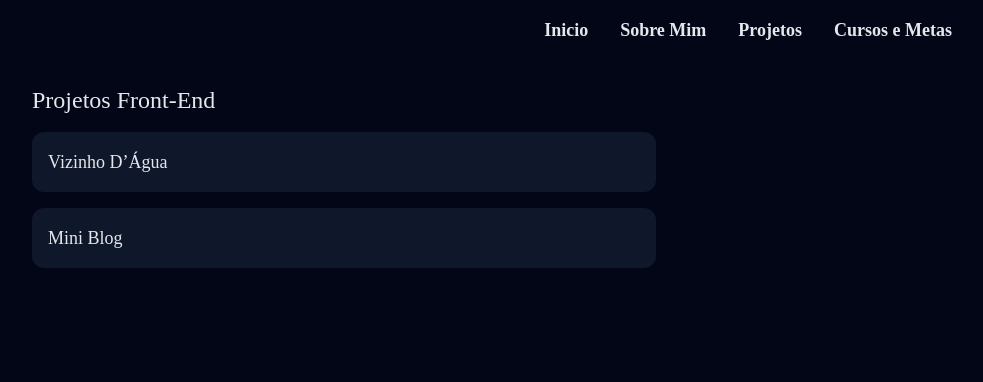
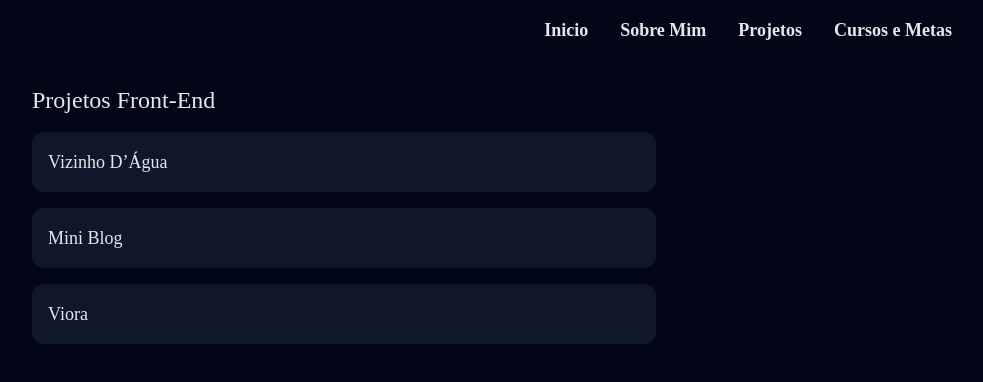
Before and after one commit to AdrianoATBS/portfolio, a Next.js app: page /projetos/frontend in a window 1280 px wide. Shown: the top 382 px of the page, without its empty margins (296-1279 px from the left). Built offline with nearby package versions, Linux system fonts and the light colour scheme.

Commit message:
feat(frontend): adiciona projeto Viora

```diff
--- a/src/mock/projetoFrontend.ts
+++ b/src/mock/projetoFrontend.ts
@@ -3,6 +3,7 @@ export interface ProjetoFrontend{
     nomeProjeto: string;
     descricao: string;
     tecnologias: string[];
+    biblioteca?: string[];
     equipe?:{
         backend: number;
         frontend: number;
@@ -77,7 +78,50 @@ export const projetosFrontend: ProjetoFrontend[] = [
   ],
   repositorio: "https://github.com/AdrianoATBS/mini-blog",
   video: "/videos/MiniBlog.mp4",
-}
+  },
+  {
+    id: 3,
+    nomeProjeto: "Viora",
+     descricao:"Viora é um projeto de e-commerce desenvolvido com Next.js, utilizando a API pública DummyJSON. O projeto foi criado com foco no desenvolvimento prático de aplicações frontend modernas, abordando desde integração com APIs REST até organização de código com arquitetura escalável. A aplicação simula um fluxo real de e-commerce, incluindo navegação de produtos, carrinho de compras e autenticação de usuário.",
+
+    tecnologias: [
+      "Next.js (App Router)",
+      "React",
+      "TypeScript",
+      "TailwindCSS",
+    ],
+    biblioteca: [
+      "Swiper.js",
+      "React Icons",
+    ],
+
+    contribuicao: [
+        "Desenvolvi a interface completa da aplicação utilizando Next.js e React, aplicando o App Router para navegação dinâmica.",
+        "Implementei a integração com a API DummyJSON para exibir produtos, categorias e detalhes de forma dinâmica.",
+        "Criei funcionalidades de carrinho de compras, incluindo adição, remoção e atualização de itens, além do cálculo automático do valor total.",
+        "Implementei a integração com o endpoint de autenticação da API DummyJSON para simular login e registro de usuários.",
+        "Utilizei TailwindCSS para estilização responsiva e moderna da aplicação, garantindo uma boa experiência em diferentes dispositivos.",
+    ],
+    funcionalidades: [
+      "Navegação entre produtos",
+      "Visualização de detalhes dos produtos",
+      "Listagem de produtos por categoria",
+      "Exibição de produtos relacionados",
+      "Paginação de produtos",
+      "Adicionar produtos ao carrinho",
+      "Remover produtos do carrinho",
+      "Atualizar quantidade de itens",
+      "Cálculo automático do valor total",
+      "Simulação de controle de estoque",
+      "Login de usuário",
+      "Registro de usuário",
+    ],
+
+    repositorio: "https://github.com/AdrianoATBS/dummyjson-commerce",
+    video: "/videos/Viora.mp4",
+  },
+
+
 
 
 ];
```
